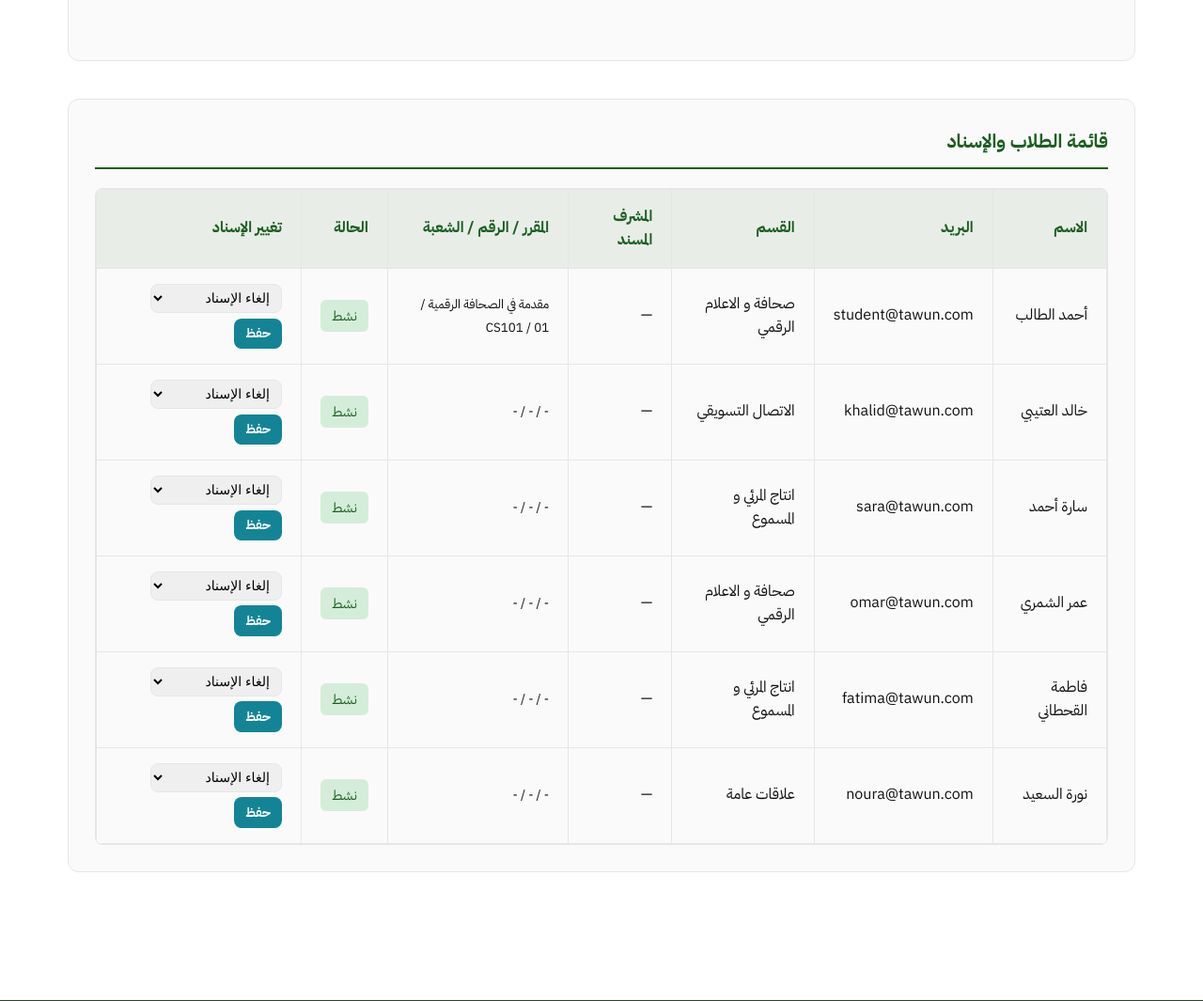
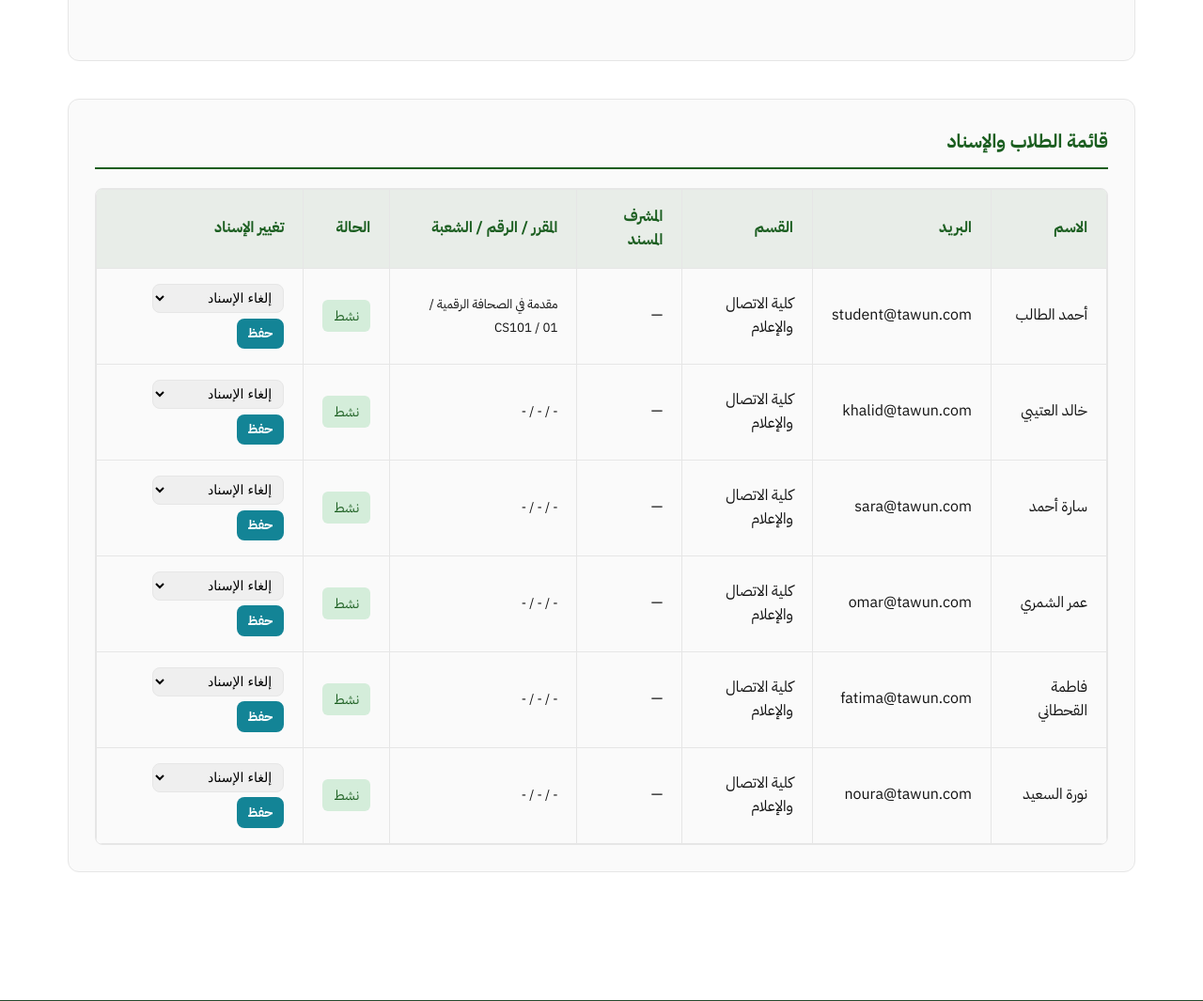
Before and after one commit to trsi-me/Tuwan, a Flask app: page /admin/students in a window 1280 px wide. Shown: the part 1994-3059 px from the top of the page at 94% size. Run offline with Flask 3, Linux system fonts and the light colour scheme; the visitor is signed in with stand-in values (Sample User, id 1); data comes from the database, SQL or seed files in the repository.

Commit message:
تعديلات صحيحة

```diff
--- a/app.py
+++ b/app.py
@@ -528,12 +528,14 @@ def register_student():
             return render_template(
                 'register_student.html',
                 faculty_departments=FACULTY_DEPARTMENTS,
+                college_majors=COLLEGE_MAJORS,
             )
-        if _value_in_list(department, FACULTY_DEPARTMENTS) is None or _value_in_list(major, FACULTY_DEPARTMENTS) is None:
+        if _value_in_list(department, FACULTY_DEPARTMENTS) is None or _value_in_list(major, COLLEGE_MAJORS) is None:
             flash('يرجى اختيار القسم والتخصص من القائمة المعتمدة', 'error')
             return render_template(
                 'register_student.html',
                 faculty_departments=FACULTY_DEPARTMENTS,
+                college_majors=COLLEGE_MAJORS,
             )
 
         conn = get_db_connection()
@@ -546,6 +548,7 @@ def register_student():
             return render_template(
                 'register_student.html',
                 faculty_departments=FACULTY_DEPARTMENTS,
+                college_majors=COLLEGE_MAJORS,
             )
 
         cv_file = ''
@@ -582,7 +585,11 @@ def register_student():
         flash('تم إنشاء الحساب بنجاح. يمكنك تسجيل الدخول الآن', 'success')
         return redirect(url_for('login'))
 
-    return render_template('register_student.html', faculty_departments=FACULTY_DEPARTMENTS)
+    return render_template(
+        'register_student.html',
+        faculty_departments=FACULTY_DEPARTMENTS,
+        college_majors=COLLEGE_MAJORS,
+    )
 
 @app.route('/register/company', methods=['GET', 'POST'])
 def register_company():
@@ -868,6 +875,7 @@ def dashboard_supervisor():
         training_supervisors_other=sup_other,
         assigned_students=assigned_students,
         faculty_departments=FACULTY_DEPARTMENTS,
+        college_majors=COLLEGE_MAJORS,
         pending_apps=pending_apps,
         accepted_apps=accepted_apps,
         rejected_apps=rejected_apps)
@@ -921,7 +929,7 @@ def edit_profile():
 
         role = session.get('role')
         if role == 'student':
-            if _value_in_list(department, FACULTY_DEPARTMENTS) is None or _value_in_list(major, FACULTY_DEPARTMENTS) is None:
+            if _value_in_list(department, FACULTY_DEPARTMENTS) is None or _value_in_list(major, COLLEGE_MAJORS) is None:
                 flash('يرجى اختيار القسم والتخصص من القائمة المعتمدة', 'error')
                 return redirect(url_for('edit_profile'))
             if not all([course_name, crn, section_code]):
@@ -1257,6 +1265,7 @@ def admin_students():
         'admin_students.html',
         students=[dict(r) for r in rows],
         faculty_departments=FACULTY_DEPARTMENTS,
+        college_majors=COLLEGE_MAJORS,
         supervisors_dd=get_supervisors_for_dropdown(),
     )
 
@@ -1283,7 +1292,7 @@ def admin_student_add():
     if not all([name, email, password, course_name, crn, section_code]):
         flash('يرجى تعبئة الاسم والبريد وكلمة المرور والمقرر والرقم المرجعي والشعبة', 'error')
         return redirect(url_for('admin_students'))
-    if _value_in_list(department, FACULTY_DEPARTMENTS) is None or _value_in_list(major, FACULTY_DEPARTMENTS) is None:
+    if _value_in_list(department, FACULTY_DEPARTMENTS) is None or _value_in_list(major, COLLEGE_MAJORS) is None:
         flash('يرجى اختيار القسم والتخصص من القائمة المعتمدة', 'error')
         return redirect(url_for('admin_students'))
     conn = get_db_connection()
@@ -1400,7 +1409,7 @@ def supervisor_add_student():
     if not all([name, email, password, course_name, crn, section_code]):
         flash('يرجى تعبئة الحقول الإلزامية', 'error')
         return redirect(url_for('dashboard_supervisor'))
-    if _value_in_list(department, FACULTY_DEPARTMENTS) is None or _value_in_list(major, FACULTY_DEPARTMENTS) is None:
+    if _value_in_list(department, FACULTY_DEPARTMENTS) is None or _value_in_list(major, COLLEGE_MAJORS) is None:
         flash('يرجى اختيار القسم والتخصص من القائمة', 'error')
         return redirect(url_for('dashboard_supervisor'))
     conn = get_db_connection()
--- a/constants.py
+++ b/constants.py
@@ -2,18 +2,16 @@
 
 COLLEGE_NAME = 'كلية الاتصال والإعلام'
 
+# القسم الأكاديمي الواحد المعتمد للكلية (يُعرض في حقول «القسم» للطالب والمشرف)
 FACULTY_DEPARTMENTS = [
-    'صحافة و الاعلام الرقمي',
-    'انتاج المرئي و المسموع',
-    'علاقات عامة',
-    'الاتصال التسويقي',
+    'كلية الاتصال والإعلام',
 ]
 
 COLLEGE_MAJORS = [
-    'صحافة و الاعلام الرقمي',
-    'انتاج المرئي و المسموع',
-    'علاقات عامة',
+    'الصحافة والإعلام الرقمي',
+    'العلاقات العامة',
     'الاتصال التسويقي',
+    'الإنتاج المرئي والمسموع',
 ]
 
 SAUDI_MINISTRIES = [
@@ -46,8 +44,8 @@ SAUDI_MINISTRIES = [
 ]
 
 MAJOR_TO_MINISTRY_KEYWORDS = {
-    'صحافة و الاعلام الرقمي': ['إعلام', 'ثقافة', 'اتصالات', 'تعليم'],
-    'انتاج المرئي و المسموع': ['إعلام', 'ثقافة', 'اتصالات', 'رياضة'],
-    'علاقات عامة': ['إعلام', 'موارد بشرية', 'اتصالات', 'تعليم'],
+    'الصحافة والإعلام الرقمي': ['إعلام', 'ثقافة', 'اتصالات', 'تعليم'],
+    'الإنتاج المرئي والمسموع': ['إعلام', 'ثقافة', 'اتصالات', 'رياضة'],
+    'العلاقات العامة': ['إعلام', 'موارد بشرية', 'اتصالات', 'تعليم'],
     'الاتصال التسويقي': ['تجارة', 'اتصالات', 'إعلام', 'اقتصاد'],
 }
--- a/templates/admin_students.html
+++ b/templates/admin_students.html
@@ -55,8 +55,8 @@
                 <label for="major">التخصص *</label>
                 <select id="major" name="major" required>
                     <option value="">-- اختر التخصص --</option>
-                    {% for d in faculty_departments %}
-                    <option value="{{ d }}">{{ d }}</option>
+                    {% for m in college_majors %}
+                    <option value="{{ m }}">{{ m }}</option>
                     {% endfor %}
                 </select>
             </div>
--- a/templates/dashboard_supervisor.html
+++ b/templates/dashboard_supervisor.html
@@ -78,8 +78,8 @@
                 <label for="s_major">التخصص *</label>
                 <select id="s_major" name="major" required>
                     <option value="">-- اختر --</option>
-                    {% for d in faculty_departments %}
-                    <option value="{{ d }}">{{ d }}</option>
+                    {% for m in college_majors %}
+                    <option value="{{ m }}">{{ m }}</option>
                     {% endfor %}
                 </select>
             </div>
--- a/templates/edit_profile.html
+++ b/templates/edit_profile.html
@@ -56,8 +56,8 @@
                 <label for="major">التخصص *</label>
                 <select id="major" name="major" required>
                     <option value="">-- اختر التخصص --</option>
-                    {% for d in faculty_departments %}
-                    <option value="{{ d }}" {% if extra.major == d %}selected{% endif %}>{{ d }}</option>
+                    {% for m in college_majors %}
+                    <option value="{{ m }}" {% if extra.major == m %}selected{% endif %}>{{ m }}</option>
                     {% endfor %}
                 </select>
             </div>
--- a/templates/register_student.html
+++ b/templates/register_student.html
@@ -38,8 +38,8 @@
             <label for="major">التخصص *</label>
             <select id="major" name="major" required>
                 <option value="">-- اختر التخصص --</option>
-                {% for d in faculty_departments %}
-                <option value="{{ d }}">{{ d }}</option>
+                {% for m in college_majors %}
+                <option value="{{ m }}">{{ m }}</option>
                 {% endfor %}
             </select>
         </div>
```
Also changed, not shown: database.py (+13 -12 lines).
